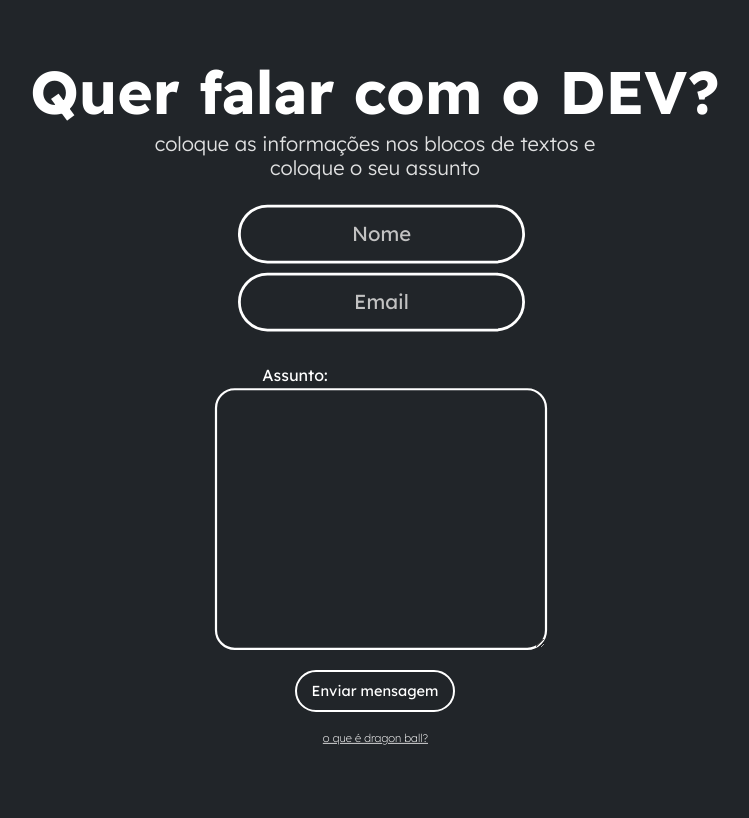
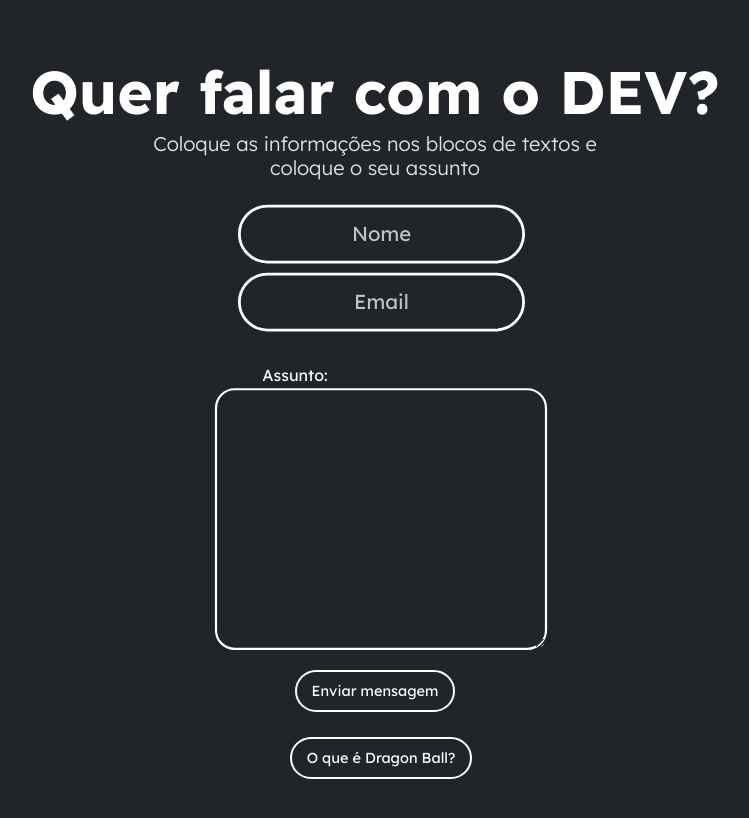
Before and after one commit to Eduzinho009/DB-API, a React (Vite) app: page / in a window 1280 px wide. Shown: the part 780-1598 px from the top of the page, without its empty margins (265-1014 px from the left). Built offline with nearby package versions, Linux system fonts and the light colour scheme.

Commit message:
Add files via upload

```diff
--- a/src/App.jsx
+++ b/src/App.jsx
@@ -1,14 +1,35 @@
+import { useState } from "react";
 import style from "./App.module.css";
-//import { Btn } from "./components/btn";
 import { Menu } from "./components/menu";
-//import { Card } from "./components/card";
 
-import p1 from "./assets/images/s2-imagen.png";
+import logo from "./assets/images/image.png";
 
-import logo from "./assets/images/image.png"
-//import { cards } from './assets/mock/cards';
+function VideoToggle() {
+  const [mostrar, setMostrar] = useState(false);
 
-import { useState } from "react";
+  const alternarVideo = () => {
+    setMostrar(!mostrar);
+  };
+
+  return (
+    <div>
+      <button onClick={alternarVideo} className={style.video}>O que é Dragon Ball?</button>
+      {mostrar && (
+        <div >
+          <iframe
+          className={style.videolegal}
+            width="560"
+            height="315"
+            src="https://www.youtube.com/embed/VuY0ABWfjSE"
+            frameBorder="0"
+            allow="accelerometer; autoplay; clipboard-write; encrypted-media; gyroscope; picture-in-picture"
+            allowFullScreen
+          ></iframe>
+        </div>
+      )}
+    </div>
+  );
+}
 
 function App() {
   const defaultPhoneNumber = "5541997545587";
@@ -25,40 +46,41 @@ function App() {
   };
 
   const handleZap = () => {
-    const { name, email, message } = formData;
+    const { nome, email, Assunto } = formData;
 
     const urlZAPZAP = `https://api.whatsapp.com/send?phone=${defaultPhoneNumber}&text=
-  Nome:%20${name}%0D%0A
+  Nome:%20${nome}%0D%0A
   Email:%20${email}%0D%0A
-  Mensagem:%20${message}%0D%0A`;
+  Assunto:%20${Assunto}%0D%0A`;
 
     window.open(urlZAPZAP, "_blank");
   };
 
   return (
     <>
-      <Menu s1="API" s2="Quer falar com o Dev" style={{width: "100%"}}/>
+      <Menu s1="API" s2="Quer falar com o Dev" style={{ width: "100%" }} />
       <main>
-
-
         <section id="s1" className={style.s1}>
-          <img src={logo} alt="principio" className={style.logoS1}/>
+          <img src={logo} alt="principio" className={style.logoS1} />
           <div className={style.butao}>
-           <button><a href={'/requisicao'} style={{fontSize: "14px"}}>Acessar a nossa API</a></button>
-           </div>
+            <button>
+              <a href={"/requisicao"} style={{ fontSize: "14px" }}>
+                Acessar a nossa API
+              </a>
+            </button>
+          </div>
         </section>
-
 
         <section id="s3" className={style.s2}>
           <h1>Quer falar com o DEV?</h1>
-          <h5>coloque as informações nos blocos de textos e coloque o seu assunto</h5>
+          <h5>Coloque as informações nos blocos de textos e coloque o seu assunto</h5>
 
           <div className={style.inputS2}>
             <input
               type="text"
-              id="name"
-              name="name"
-              value={formData.name}
+              id="nome"
+              name="nome"
+              value={formData.nome}
               onChange={handleChange}
               required
               placeholder="Nome"
@@ -78,11 +100,12 @@ function App() {
           </div>
 
           <div className={style.mensagemS2}>
-            <label htmlFor="message">Assunto:</label><br />
+            <label htmlFor="Assunto">Assunto:</label>
+            <br />
             <textarea
-              name="message"
-              id="message"
-              value={formData.message}
+              name="Assunto"
+              id="Assunto"
+              value={formData.Assunto}
               onChange={handleChange}
               cols="30"
               rows="10"
@@ -90,14 +113,14 @@ function App() {
             ></textarea>
           </div>
 
-        <div className={style.botoesS2}>
-          <button onClick={handleZap} className={style.botaoS2}>Enviar mensagem</button>
-          <a href="https://www.youtube.com/watch?v=VuY0ABWfjSE" style={{fontSize: "14px"}} className={style.queroNota}>o que é dragon ball?</a>
+          <button onClick={handleZap} className={style.botaoS2}>
+              Enviar mensagem
+            </button>
+
+          <div className={style.botoesS2}>
+            <VideoToggle />
           </div>
-
         </section>
-
-
       </main>
     </>
   );
--- a/src/App.module.css
+++ b/src/App.module.css
@@ -164,6 +164,25 @@
   font-weight: 400;
 }
 
+.video{
+  background-color: transparent;
+  color: white;
+  padding: 8px 15px;
+  border: 2px solid #ffffff;
+  border-radius: 999px;
+  cursor: pointer;
+  font-size: 14.5px;
+  margin-left: 12px;
+  transition: all 150ms ease-in-out;
+  font-family: "Lexend Deca", sans-serif;
+}
+
+.videolegal{
+  margin-top: 30px;
+  width: 40vh;
+}
+
+
 
 @media (min-width: 1000px) {
 
@@ -217,4 +236,23 @@
     margin-top: 15px;
     margin-left: -30px;
   }
+
+  .video{
+    background-color: transparent;
+    color: white;
+    padding: 8px 15px;
+    border: 2px solid #ffffff;
+    border-radius: 999px;
+    cursor: pointer;
+    font-size: 14.5px;
+    margin-left: 12px;
+    transition: all 150ms ease-in-out;
+    font-family: "Lexend Deca", sans-serif;
+  }
+
+  .videolegal{
+    margin-top: 30px;
+    width: 100vh;
+    height: 40vh;
+  }
 }
```
Also changed, not shown: 1 other file (tests, documents, lock files or other folders).
